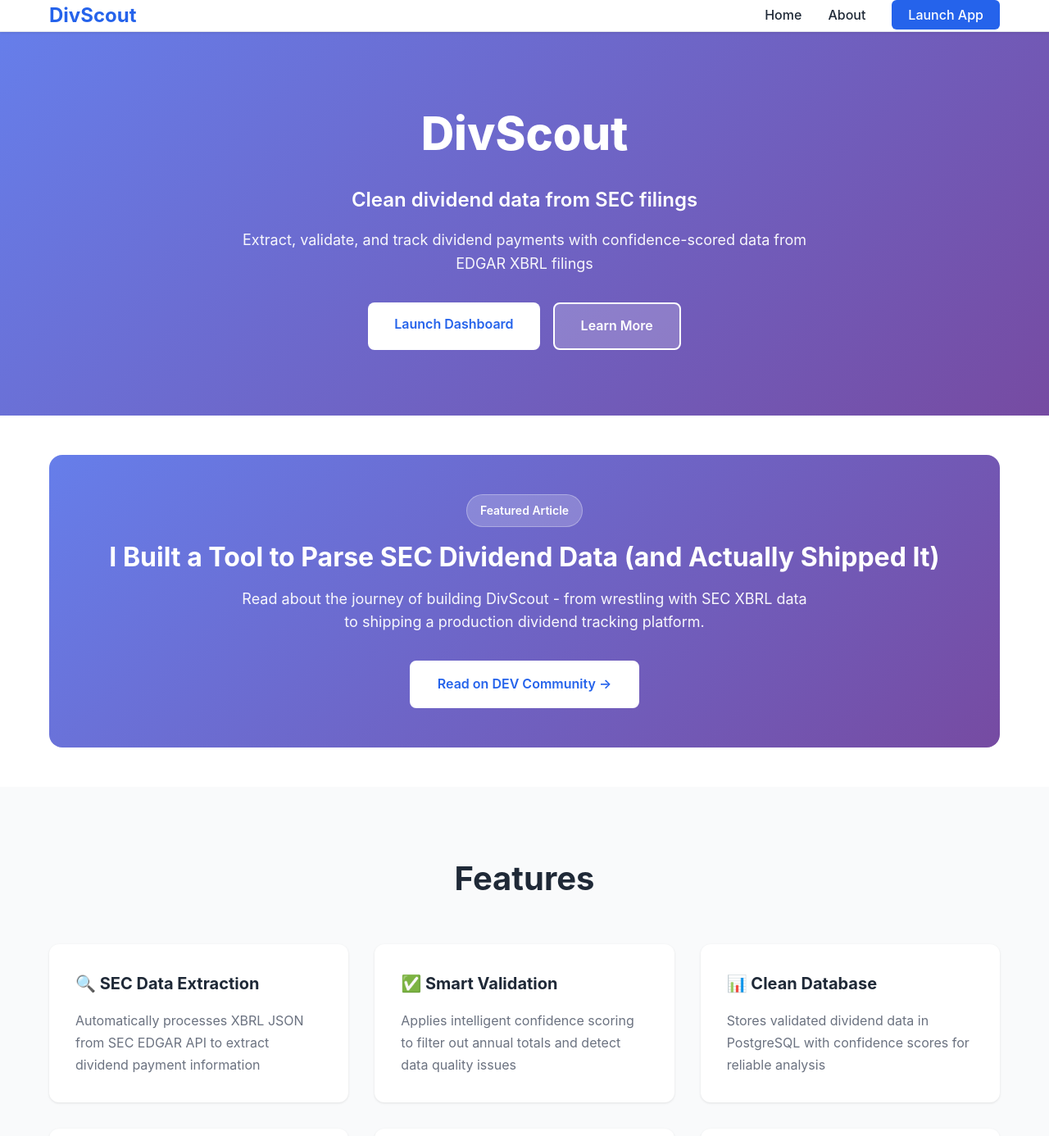
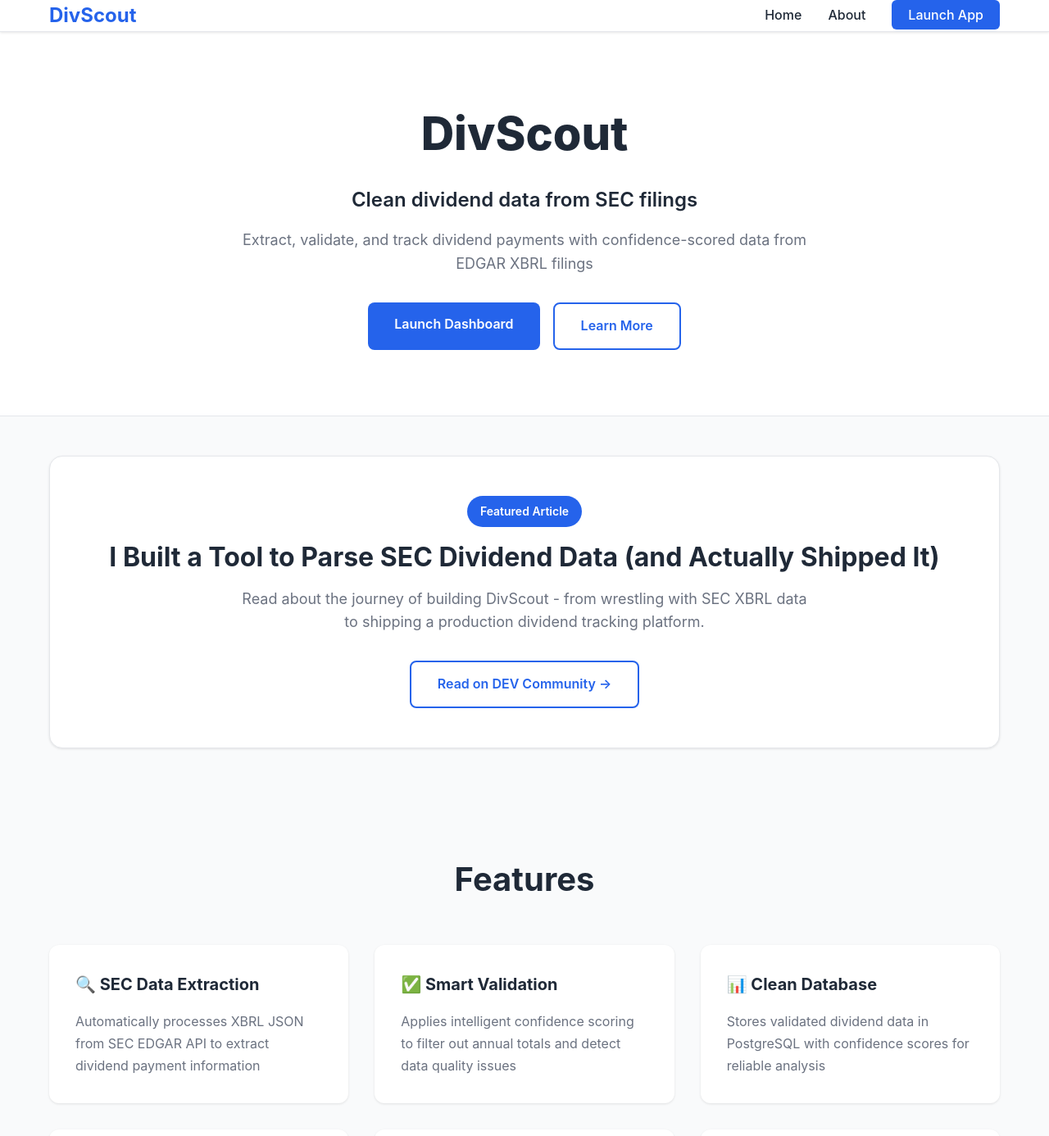
Before and after one commit to chonito7919/divscout-site, a Jekyll site: the page built from public_html/index.html, in a window 1280 px wide and 1400 px high. Shown: the top 1386 px of the window at 82% size. Built offline with Jekyll 4.4.1, drawn with Linux system fonts in a browser that asks for light colours.

Commit message:
Update color scheme to clean white design with blue buttons
- Remove purple gradients throughout
- White backgrounds with subtle gray sections
- Blue primary buttons
- Matches divscout.app visual style

```diff
--- a/public_html/assets/css/style.css
+++ b/public_html/assets/css/style.css
@@ -88,29 +88,32 @@ nav {
 
 /* Hero Section */
 .hero {
-    background: linear-gradient(135deg, #667eea 0%, #764ba2 100%);
-    color: white;
+    background: var(--bg-white);
+    color: var(--text-dark);
     padding: 5rem 0;
     text-align: center;
+    border-bottom: 1px solid var(--border-color);
 }
 
 .hero h1 {
     font-size: 3.5rem;
     margin-bottom: 1rem;
     font-weight: 800;
+    color: var(--text-dark);
 }
 
 .tagline {
     font-size: 1.5rem;
     margin-bottom: 1rem;
     font-weight: 600;
+    color: var(--text-dark);
 }
 
 .subtitle {
     font-size: 1.125rem;
     max-width: 700px;
     margin: 0 auto 2rem;
-    opacity: 0.95;
+    color: var(--text-light);
 }
 
 .hero-cta {
@@ -132,23 +135,25 @@ nav {
 }
 
 .btn-primary {
-    background: var(--bg-white);
-    color: var(--primary-color);
+    background: var(--primary-color);
+    color: white;
 }
 
 .btn-primary:hover {
+    background: var(--primary-dark);
     transform: translateY(-2px);
     box-shadow: var(--shadow-lg);
 }
 
 .btn-secondary {
-    background: rgba(255, 255, 255, 0.2);
-    color: white;
-    border: 2px solid white;
+    background: transparent;
+    color: var(--primary-color);
+    border: 2px solid var(--primary-color);
 }
 
 .btn-secondary:hover {
-    background: rgba(255, 255, 255, 0.3);
+    background: var(--primary-color);
+    color: white;
 }
 
 .btn-outline {
@@ -165,51 +170,54 @@ nav {
 /* Featured Post Section */
 .featured-post {
     padding: 3rem 0;
-    background: var(--bg-white);
+    background: var(--bg-light);
 }
 
 .featured-card {
-    background: linear-gradient(135deg, #667eea 0%, #764ba2 100%);
+    background: var(--bg-white);
     border-radius: 16px;
     padding: 3rem;
-    color: white;
+    border: 1px solid var(--border-color);
     text-align: center;
+    box-shadow: var(--shadow);
 }
 
 .badge {
     display: inline-block;
-    background: rgba(255, 255, 255, 0.2);
+    background: var(--primary-color);
+    color: white;
     padding: 0.5rem 1rem;
     border-radius: 20px;
     font-size: 0.875rem;
     font-weight: 600;
     margin-bottom: 1rem;
-    border: 1px solid rgba(255, 255, 255, 0.3);
 }
 
 .featured-content h2 {
     font-size: 2rem;
     margin-bottom: 1rem;
     line-height: 1.3;
+    color: var(--text-dark);
 }
 
 .featured-content p {
     font-size: 1.125rem;
     margin-bottom: 2rem;
-    opacity: 0.95;
+    color: var(--text-light);
     max-width: 700px;
     margin-left: auto;
     margin-right: auto;
 }
 
 .featured-card .btn-outline {
-    background: white;
+    background: transparent;
     color: var(--primary-color);
-    border: 2px solid white;
+    border: 2px solid var(--primary-color);
 }
 
 .featured-card .btn-outline:hover {
-    background: rgba(255, 255, 255, 0.9);
+    background: var(--primary-color);
+    color: white;
     transform: translateY(-2px);
     box-shadow: var(--shadow-lg);
 }
@@ -349,19 +357,21 @@ nav {
 .cta-section {
     padding: 5rem 0;
     text-align: center;
-    background: linear-gradient(135deg, #667eea 0%, #764ba2 100%);
-    color: white;
+    background: var(--bg-light);
+    color: var(--text-dark);
+    border-top: 1px solid var(--border-color);
 }
 
 .cta-section h2 {
     font-size: 2.5rem;
     margin-bottom: 1rem;
+    color: var(--text-dark);
 }
 
 .cta-section p {
     font-size: 1.125rem;
     margin-bottom: 2rem;
-    opacity: 0.95;
+    color: var(--text-light);
 }
 
 .cta-buttons {
@@ -373,20 +383,22 @@ nav {
 
 /* About Page */
 .page-header {
-    background: linear-gradient(135deg, #667eea 0%, #764ba2 100%);
-    color: white;
+    background: var(--bg-white);
+    color: var(--text-dark);
     padding: 4rem 0;
     text-align: center;
+    border-bottom: 1px solid var(--border-color);
 }
 
 .page-header h1 {
     font-size: 3rem;
     margin-bottom: 1rem;
+    color: var(--text-dark);
 }
 
 .lead {
     font-size: 1.25rem;
-    opacity: 0.95;
+    color: var(--text-light);
 }
 
 .about-content {
```
